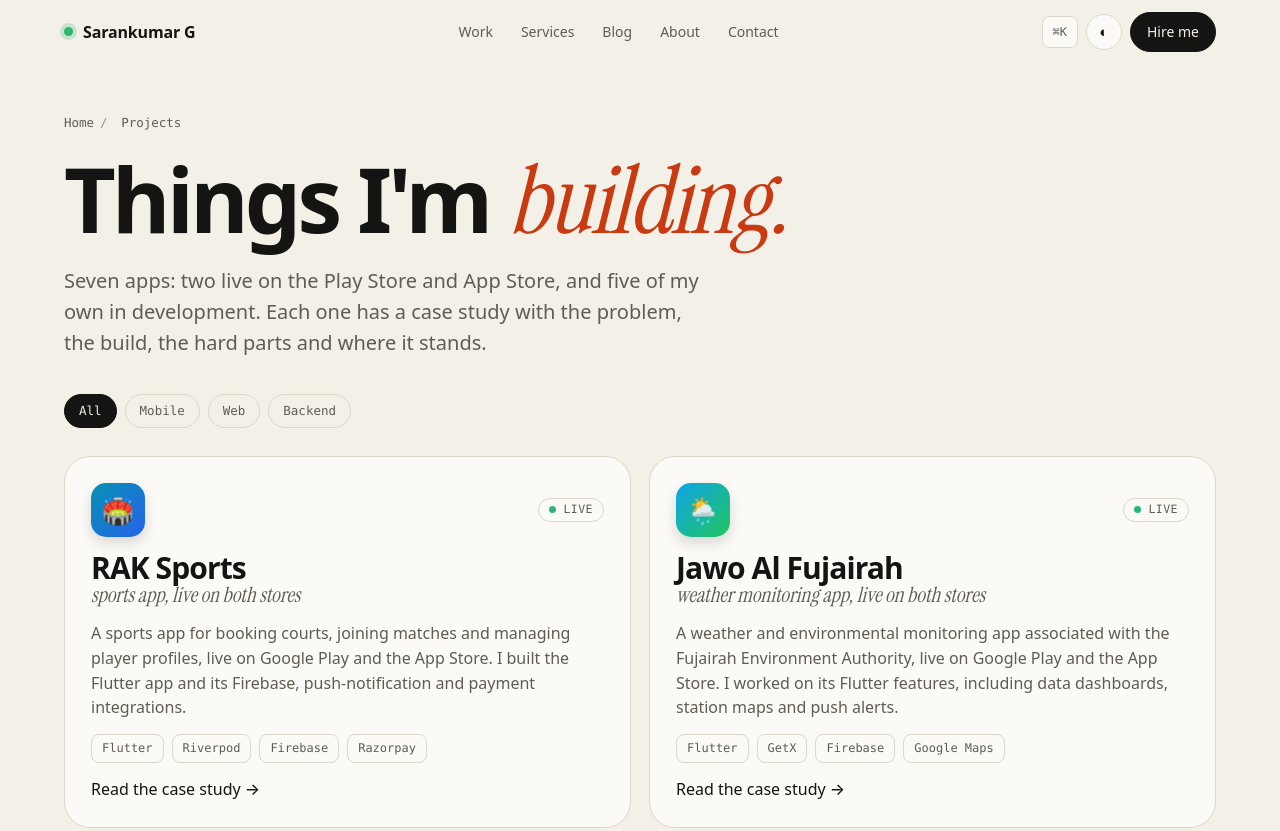
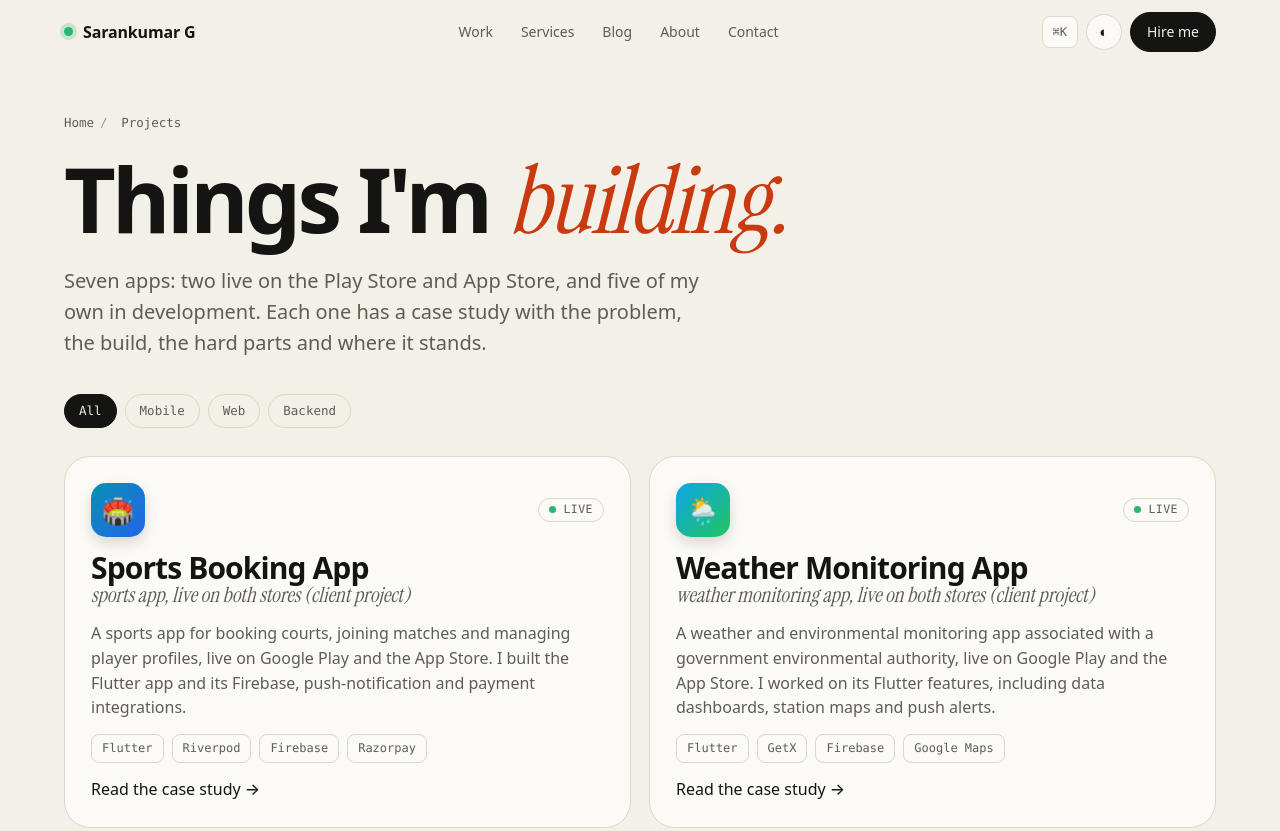
Before and after one commit to Sarandjj/portfolio, an Astro site in the folder portfolio-site/: page /projects in a window 1280 px wide. Shown: the top 831 px of the page. Built offline with nearby package versions, Linux system fonts and the light colour scheme; Astro itself is replaced by a stand-in of ours; a web font is replaced by a local one.

Commit message:
feat: generic names for the two client apps, hide client authority
Co-Authored-By: Claude Sonnet 5.5 <noreply@anthropic.com>

```diff
--- a/portfolio-site/cv/cv.html
+++ b/portfolio-site/cv/cv.html
@@ -67,7 +67,7 @@ li{margin:1px 0}
 </div>
 
 <h2>Projects</h2>
-<div class="job"><b>RAK Sports App</b>
+<div class="job"><b>Sports Booking App</b> (client project)
 <div class="stack">Flutter · Riverpod · Firebase · Razorpay | Play Store &amp; App Store</div>
 <ul>
 <li>Production sports management app for court booking, match joining, and player profile management.</li>
@@ -76,10 +76,10 @@ li{margin:1px 0}
 </ul>
 <div class="links">Android: <a href="https://play.google.com/store/apps/details?id=com.raq.sportz">Play Store</a> &nbsp; iOS: <a href="https://apps.apple.com/us/app/rak-sports/id6670380960">App Store</a></div></div>
 
-<div class="job"><b>Jawo Al Fujairah — FEA Weather Monitoring App</b>
+<div class="job"><b>Weather Monitoring App</b> (client project)
 <div class="stack">Flutter · GetX · Firebase · Google Maps · REST APIs | Play Store &amp; App Store</div>
 <ul>
-<li>Developed a weather monitoring app for the Fujairah Environment Authority (FEA) to track environmental data in real-time and historical formats.</li>
+<li>Developed a weather monitoring app for a government environmental authority to track environmental data in real-time and historical formats.</li>
 <li>Built dynamic chart dashboards and map-based station views for visualizing weather parameters like temperature, humidity, and rainfall.</li>
 <li>Integrated Firebase push notifications for alert threshold breaches and station offline events.</li>
 </ul>
--- a/portfolio-site/public/llms.txt
+++ b/portfolio-site/public/llms.txt
@@ -32,8 +32,8 @@ Time zone: Asia/Kolkata (IST, UTC+5:30)
 
 ## Projects (case studies)
 
-- [RAK Sports](https://sarankumar.dev/projects/rak-sports): sports app for booking courts, joining matches and managing player profiles, live on Google Play and the App Store. Flutter, Riverpod, Firebase, Razorpay. Sarankumar developed the Flutter app and its Firebase, push-notification and payment integrations.
-- [Jawo Al Fujairah](https://sarankumar.dev/projects/jawo-al-fujairah): weather and environmental monitoring app associated with the Fujairah Environment Authority, live on both stores. Flutter, GetX, Firebase, Google Maps. Sarankumar worked on specific Flutter features: data dashboards, station maps and push alerts.
+- [Sports Booking App](https://sarankumar.dev/projects/sports-booking-app): sports app for booking courts, joining matches and managing player profiles, live on Google Play and the App Store. Flutter, Riverpod, Firebase, Razorpay. Sarankumar developed the Flutter app and its Firebase, push-notification and payment integrations.
+- [Weather Monitoring App](https://sarankumar.dev/projects/weather-monitoring-app): weather and environmental monitoring app associated with a government environmental authority, live on both stores. Flutter, GetX, Firebase, Google Maps. Sarankumar worked on specific Flutter features: data dashboards, station maps and push alerts.
 
 - [FinWise](https://sarankumar.dev/projects/finwise): offline-first personal finance tracker with trips and group expense splitting. Flutter, Riverpod, Drift, Supabase. Has a live web demo with sample data.
 - [NallHub](https://sarankumar.dev/projects/nallhub): white-label school management app for private schools in Tamil Nadu, with admin, teacher and parent roles, in English and Tamil. Flutter, Supabase.
@@ -41,7 +41,7 @@ Time zone: Asia/Kolkata (IST, UTC+5:30)
 - [Coin18](https://sarankumar.dev/projects/coin18): market-research app for coins, charts and a watchlist, with its own Node.js API that caches data and hides provider keys.
 - [Clean Scanner](https://sarankumar.dev/projects/clean-scanner): offline document and ID scanner with no ads, no login and no network for core features.
 
-RAK Sports and Jawo Al Fujairah are live on Google Play and the Apple App Store. The other five apps are his own and are currently in development. Each case study states what works today and what is still planned.
+The Sports Booking App and the Weather Monitoring App are live client apps on Google Play and the Apple App Store. The other five apps are his own and are currently in development. Each case study states what works today and what is still planned.
 
 ## Facts for citation
 
--- a/portfolio-site/src/content/projects/rak-sports.md
+++ b/portfolio-site/src/content/projects/sports-booking-app.md
@@ -1,6 +1,6 @@
 ---
-name: RAK Sports
-kind: sports app, live on both stores
+name: Sports Booking App
+kind: sports app, live on both stores (client project)
 summary: A sports app for booking courts, joining matches and managing player profiles, live on Google Play and the App Store. I built the Flutter app and its Firebase, push-notification and payment integrations.
 role: Mobile application developer, responsible for the Flutter app across its development lifecycle
 status: live
@@ -30,7 +30,7 @@ todo:
 
 ## What it is
 
-RAK Sports is a sports app on Google Play and the Apple App Store. Players use it to book courts, join matches and manage their player profile.
+This is a sports app on Google Play and the Apple App Store, built for a client. Players use it to book courts, join matches and manage their player profile.
 
 <span class="note-draft">confirm: earlier notes also mention coach, learning, video and social modules. Say which of those are in the app you shipped.</span>
 
--- a/portfolio-site/src/content/projects/jawo-al-fujairah.md
+++ b/portfolio-site/src/content/projects/weather-monitoring-app.md
@@ -1,7 +1,7 @@
 ---
-name: Jawo Al Fujairah
-kind: weather monitoring app, live on both stores
-summary: A weather and environmental monitoring app associated with the Fujairah Environment Authority, live on Google Play and the App Store. I worked on its Flutter features, including data dashboards, station maps and push alerts.
+name: Weather Monitoring App
+kind: weather monitoring app, live on both stores (client project)
+summary: A weather and environmental monitoring app associated with a government environmental authority, live on Google Play and the App Store. I worked on its Flutter features, including data dashboards, station maps and push alerts.
 role: Flutter developer, working on specific features of the app
 status: live
 platforms: Android + iOS
@@ -29,7 +29,7 @@ todo:
 
 ## What it is
 
-Jawo Al Fujairah is a weather and environmental monitoring app associated with the Fujairah Environment Authority (FEA). It shows environmental data in real time and as history, and it is on Google Play and the Apple App Store.
+This is a weather and environmental monitoring app associated with a government environmental authority. It shows environmental data in real time and as history, and it is on Google Play and the Apple App Store.
 
 ## My role
 
--- a/portfolio-site/src/pages/projects/index.astro
+++ b/portfolio-site/src/pages/projects/index.astro
@@ -34,7 +34,7 @@ const FILTERS = [
 
 <Base
   title="Projects | Sarankumar G"
-  description="Two live apps, RAK Sports and Jawo Al Fujairah, plus five of my own in development: FinWise, Nirai, NallHub, Coin18 and Clean Scanner. Flutter, Supabase, Firebase and Node.js."
+  description="Two live client apps, a sports booking app and a weather monitoring app, plus five of my own in development: FinWise, Nirai, NallHub, Coin18 and Clean Scanner. Flutter, Supabase, Firebase and Node.js."
   jsonLd={jsonLd}
 >
   <div class="page">
```
Also changed, not shown: portfolio-site/public/og/projects/jawo-al-fujairah.png (deleted), portfolio-site/public/og/projects/rak-sports.png (deleted), portfolio-site/public/og/projects/sports-booking-app.png (added), portfolio-site/public/og/projects/weather-monitoring-app.png (added), 1 other file.
